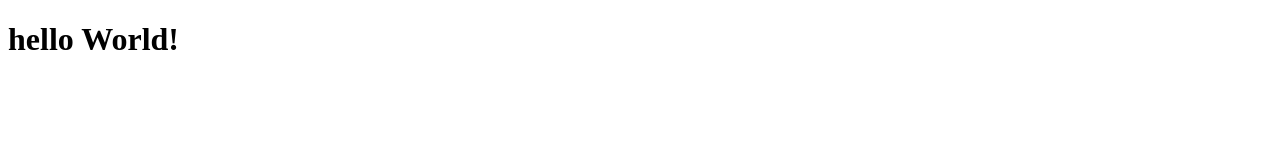
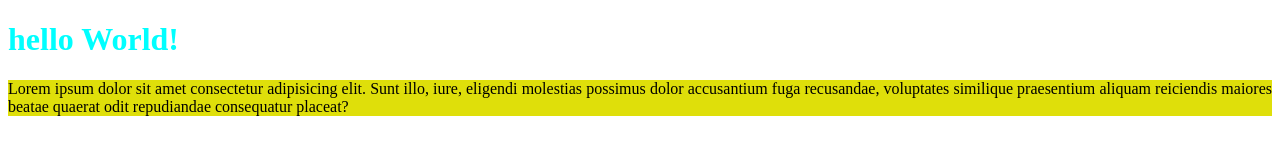
Before and after one commit to LordShiva88/My-thired-repo, a plain HTML site: page index.html in a window 1280 px wide. Drawn offline with Linux system fonts and the light colour scheme.

Commit message:
addin style

```diff
--- a/index.html
+++ b/index.html
@@ -4,8 +4,10 @@
     <meta charset="UTF-8">
     <meta name="viewport" content="width=device-width, initial-scale=1.0">
     <title>My-thired-repo</title>
+    <link rel="stylesheet" href="style/blog.css">
 </head>
 <body>
     <h1>hello World!</h1>
+    <p>Lorem ipsum dolor sit amet consectetur adipisicing elit. Sunt illo, iure, eligendi molestias possimus dolor accusantium fuga recusandae, voluptates similique praesentium aliquam reiciendis maiores beatae quaerat odit repudiandae consequatur placeat?</p>
 </body>
 </html>
--- /dev/null
+++ b/style/blog.css
@@ -0,0 +1,9 @@
+
+h1{
+    color: aqua;
+}
+p{
+    text-align: justify;
+    color: rgb(0, 0, 0);
+    background-color: rgb(223, 223, 10);
+}
```
